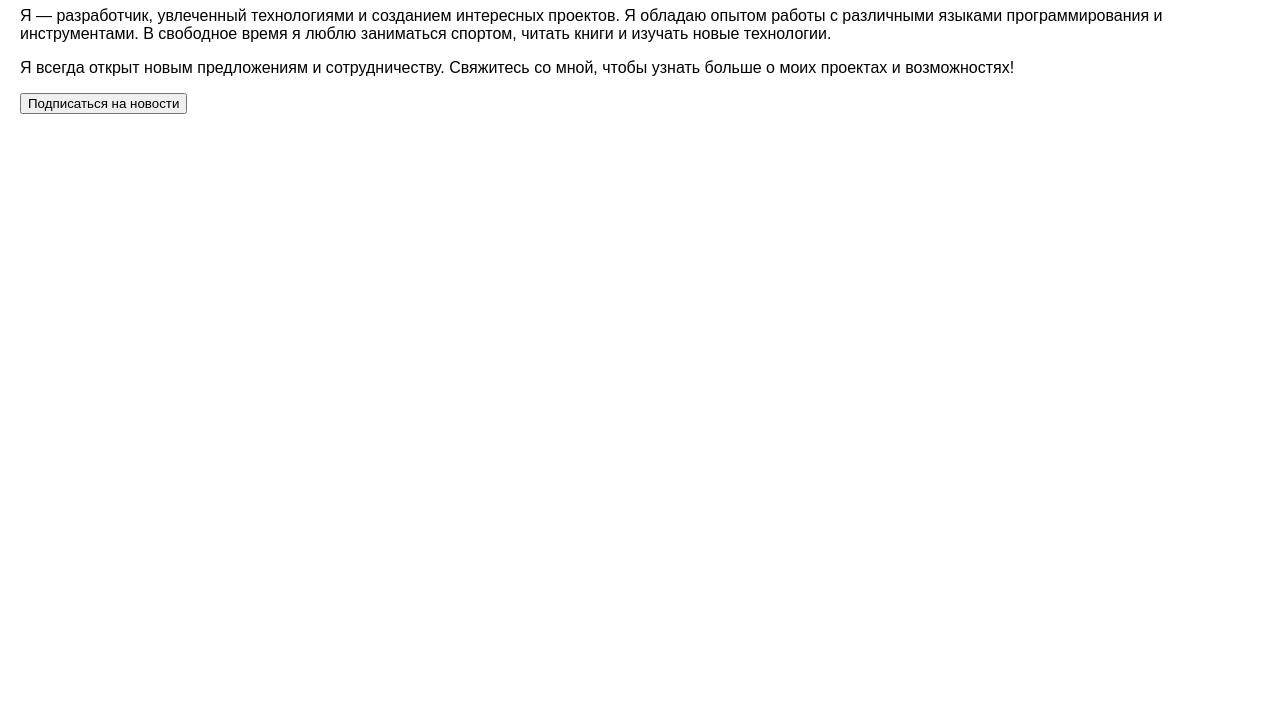
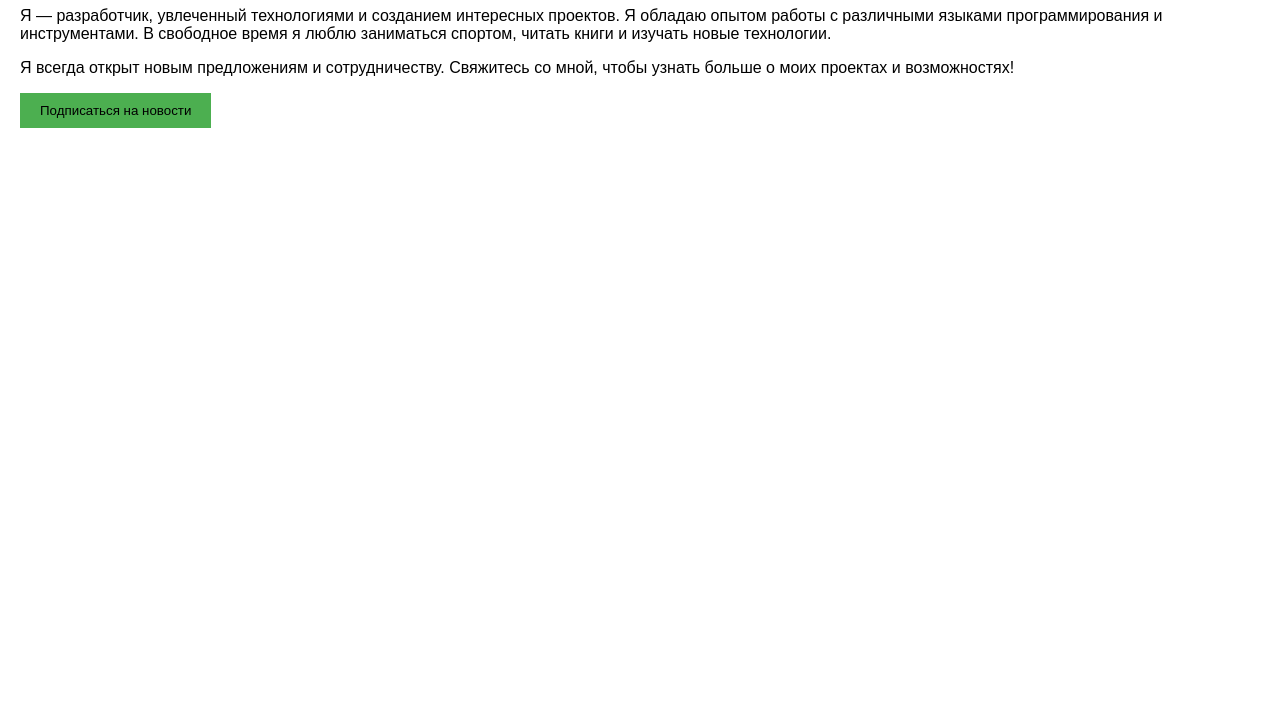
Before and after one commit to DarinaSav/professional-profile, a plain HTML site: page index.html in a window 1280 px wide. Shown: the part 93-800 px from the top of the page. Drawn offline with Linux system fonts and the light colour scheme.

Commit message:
Изменили цвет кнопки

```diff
--- a/index.html
+++ b/index.html
@@ -23,5 +23,14 @@
         Свяжитесь со мной, чтобы узнать больше о моих проектах и возможностях!
     </p>
     <button>Подписаться на новости</button>
+        <style>
+            button {
+                background-color: #4CAF50; /Выберите желаемый цвет */
+                color: white;
+                padding: 10px 20px;
+                border: none;
+                cursor: pointer;
+            }
+        </style>
 </body>
 </html>
```
